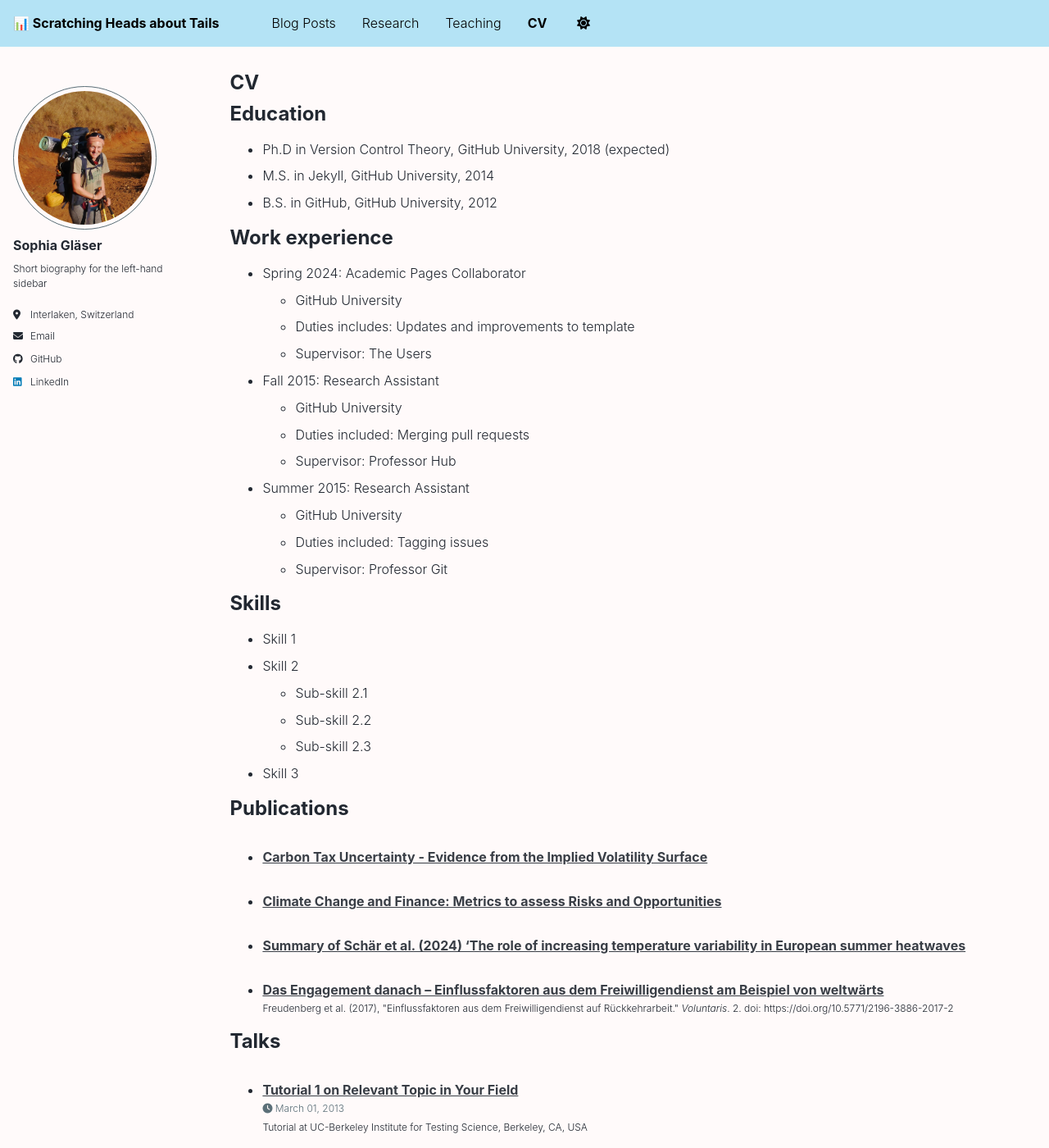
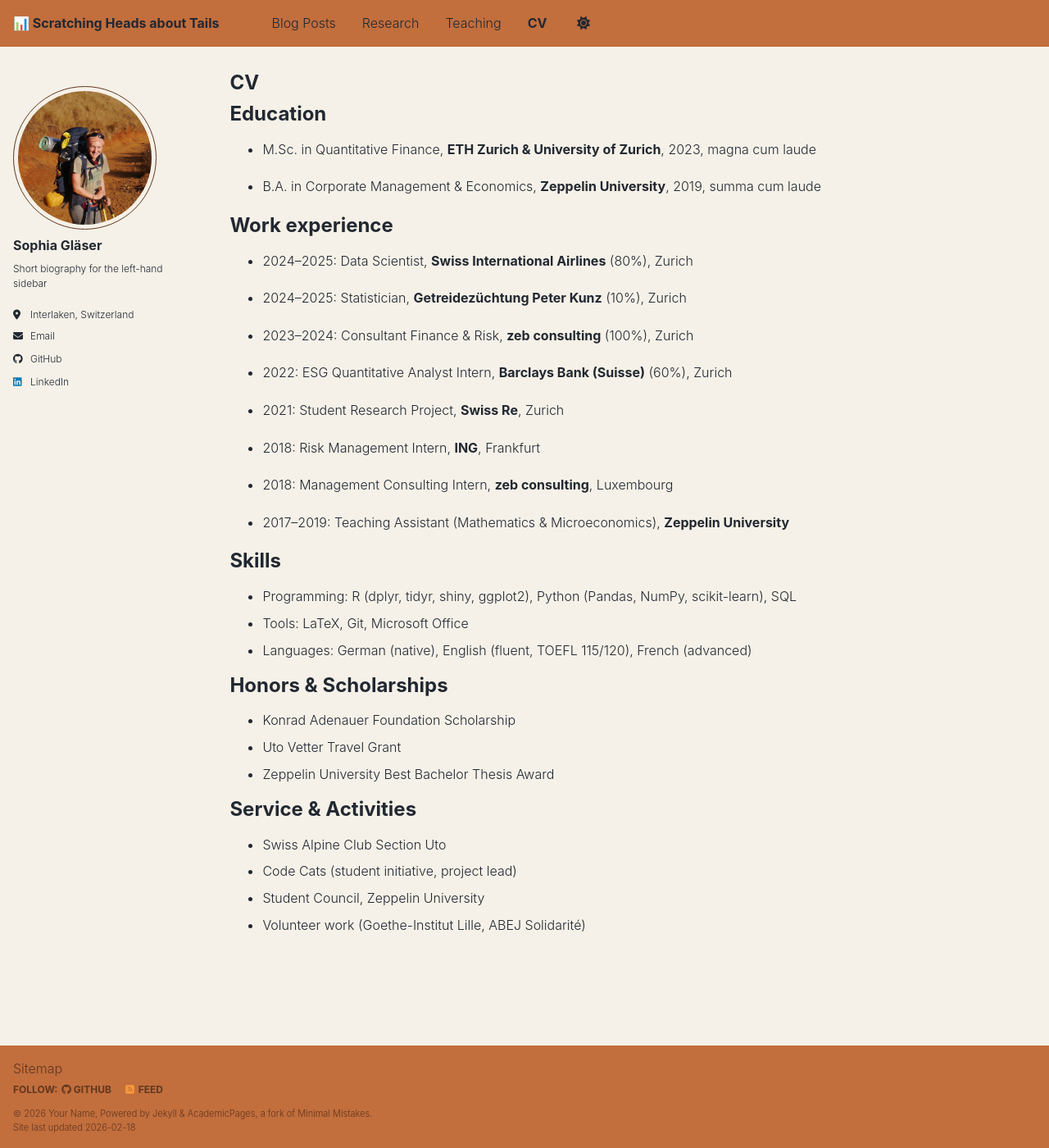
Before and after one commit to sophchl/sophchl.github.io, a Jekyll site: the page built from _pages/cv.md, in a window 1280 px wide and 1400 px high. Shown: the whole window at 82% size. Built offline with Jekyll 4.4.1, drawn with Linux system fonts in a browser that asks for light colours; a script bundle is joined from its source files by our own code; library files that are not in the unit come from our copies; some of the changed text lies outside the part shown.

Commit message:
add cv, teaching, theme

```diff
--- a/_pages/cv.md
+++ b/_pages/cv.md
@@ -9,56 +9,51 @@
 
 {% include base_path %}
 
+
 Education
 ======
-* Ph.D in Version Control Theory, GitHub University, 2018 (expected)
-* M.S. in Jekyll, GitHub University, 2014
-* B.S. in GitHub, GitHub University, 2012
+
+* M.Sc. in Quantitative Finance, **ETH Zurich & University of Zurich**, 2023, magna cum laude
+
+* B.A. in Corporate Management & Economics, **Zeppelin University**, 2019, summa cum laude
 
 Work experience
 ======
-* Spring 2024: Academic Pages Collaborator
-  * GitHub University
-  * Duties includes: Updates and improvements to template
-  * Supervisor: The Users
 
-* Fall 2015: Research Assistant
-  * GitHub University
-  * Duties included: Merging pull requests
-  * Supervisor: Professor Hub
+* 2024–2025: Data Scientist, **Swiss International Airlines** (80%), Zurich
 
-* Summer 2015: Research Assistant
-  * GitHub University
-  * Duties included: Tagging issues
-  * Supervisor: Professor Git
+* 2024–2025: Statistician, **Getreidezüchtung Peter Kunz** (10%), Zurich
+
+* 2023–2024: Consultant Finance & Risk, **zeb consulting** (100%), Zurich
+
+* 2022: ESG Quantitative Analyst Intern, **Barclays Bank (Suisse)** (60%), Zurich
+
+* 2021: Student Research Project, **Swiss Re**, Zurich
+
+* 2018: Risk Management Intern, **ING**, Frankfurt
+
+* 2018: Management Consulting Intern, **zeb consulting**, Luxembourg
+
+* 2017–2019: Teaching Assistant (Mathematics & Microeconomics), **Zeppelin University**
 
 Skills
 ======
-* Skill 1
-* Skill 2
-  * Sub-skill 2.1
-  * Sub-skill 2.2
-  * Sub-skill 2.3
-* Skill 3
 
-Publications
+* Programming: R (dplyr, tidyr, shiny, ggplot2), Python (Pandas, NumPy, scikit-learn), SQL
+* Tools: LaTeX, Git, Microsoft Office
+* Languages: German (native), English (fluent, TOEFL 115/120), French (advanced)
+
+Honors & Scholarships
 ======
-  <ul>{% for post in site.publications reversed %}
-    {% include archive-single-cv.html %}
-  {% endfor %}</ul>
 
-Talks
+* Konrad Adenauer Foundation Scholarship
+* Uto Vetter Travel Grant
+* Zeppelin University Best Bachelor Thesis Award
+
+Service & Activities
 ======
-  <ul>{% for post in site.talks reversed %}
-    {% include archive-single-talk-cv.html  %}
-  {% endfor %}</ul>
 
-Teaching
-======
-  <ul>{% for post in site.teaching reversed %}
-    {% include archive-single-cv.html %}
-  {% endfor %}</ul>
-
-Service and leadership
-======
-* Currently signed in to 43 different slack teams
+* Swiss Alpine Club Section Uto
+* Code Cats (student initiative, project lead)
+* Student Council, Zeppelin University
+* Volunteer work (Goethe-Institut Lille, ABEJ Solidarité)
--- a/_sass/theme/_customtheme_dark.scss
+++ b/_sass/theme/_customtheme_dark.scss
@@ -3,19 +3,19 @@
     ========================================================================== */
 
 /* Color codes used for the theme */
-$primary-color              : #b5e3f6ec;
+$primary-color              : #2b2622;
 $dark-primary-color         : mix(#000, $primary-color, 40%);
 $darker-primary-color       : mix(#000, $primary-color, 60%);
 $light-primary-color        : mix(#000, $primary-color, 50%);
 
-$background                 : #252a34;
+$background                 : #171412;
 $background-light           : mix(#fff, $background, 20%);
 $background-lighter         : mix(#fff, $background, 90%);
-$text                       : #eaeaea;
-$link                       : mix($primary-color, $text, 40%);
+$text                       : #f5f1e8;
+$link                       : #c26e3d;
 $link-dark                  : mix(#000, $link, 25%);
 $link-light                 : mix(#fff, $link, 25%);
-$footer                     : mix(#000, $background, 30%);
+$footer                     : $primary-color;
 
 /* Color codes used for the site */
 $danger-color               : #ee5f5b;
@@ -48,7 +48,7 @@
     --global-link-color-hover           : #{$link-dark};
     --global-link-color-visited         : #{$link-light};
     --global-masthead-link-color        : #{$text};
-    --global-masthead-link-color-hover  : #{$primary-color};
+    --global-masthead-link-color-hover  : #{$link};
     --global-text-color                 : #{$text};
     --global-text-color-light           : #{$light-primary-color};
     --global-thead-color                : #{$background-lighter};
--- a/_sass/theme/_customtheme_light.scss
+++ b/_sass/theme/_customtheme_light.scss
@@ -3,12 +3,12 @@
     ========================================================================== */
 
 /* Color codes used for the theme */
-$primary-color              : #b5e3f6ec;
+$primary-color              : #c26e3d;
 $dark-primary-color         : mix(#000, $primary-color, 40%);
 $darker-primary-color       : mix(#000, $primary-color, 60%);
 $light-primary-color        : mix(#000, $primary-color, 50%);
 
-$background                 : #fffafa;
+$background                 : #f5f1e8;
 $background-light           : mix(#fff, $background, 20%);
 $background-lighter         : mix(#fff, $background, 90%);
 $text                       : #222831;
@@ -48,7 +48,7 @@
     --global-link-color-hover           : #{$link-dark};
     --global-link-color-visited         : #{$link-light};
     --global-masthead-link-color        : #{$text};
-    --global-masthead-link-color-hover  : #{$primary-color};
+    --global-masthead-link-color-hover  : #{$link};
     --global-text-color                 : #{$text};
     --global-text-color-light           : #{$light-primary-color};
     --global-thead-color                : #{$background-lighter};
--- a/assets/css/custom.css
+++ b/assets/css/custom.css
@@ -34,14 +34,6 @@
   background-image: none !important;
 }
 
-/* Links */
-.masthead__menu-item a {
-  color: #000 !important;
-}
-.masthead__menu-item a:hover {
-  color: #939aa3 !important;
-}
-
 /* Prevent white boxes on items/toggle */
 .greedy-nav a,
 .greedy-nav__toggle,
```
Also changed, not shown: _pages/about.md (+0 -2 lines), _teaching/2014-spring-teaching-1.md (deleted, +0 -20 lines), _teaching/2017-micro.md (added, +11 -0 lines), _teaching/2018-math-intro.md (added, +13 -0 lines), _teaching/2019-math-economics.md (added, +15 -0 lines).
